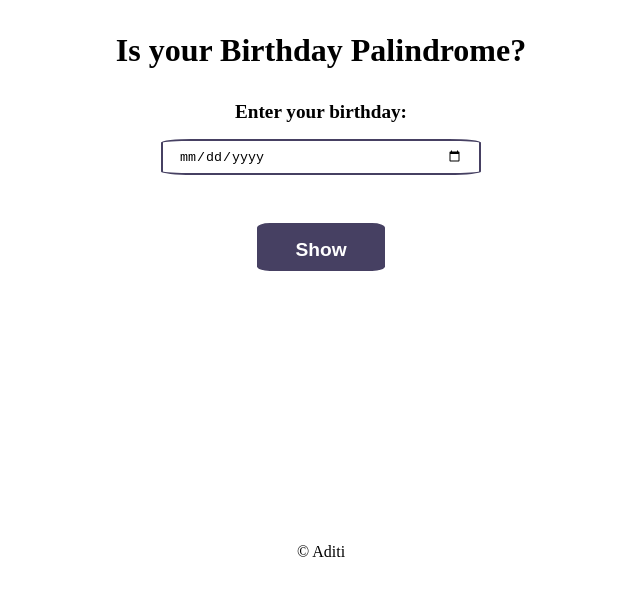
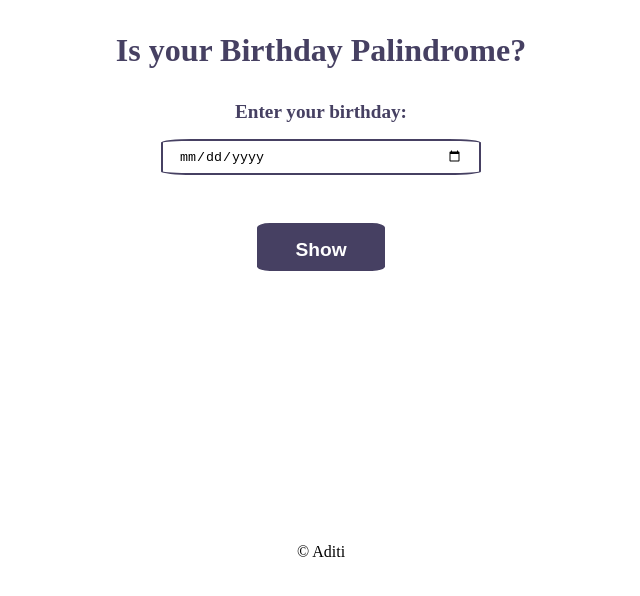
Before and after one commit to Aditi0505/Palindrome-Birthdays, a plain HTML site: page index.html in a window 1280 px wide. Shown: the whole page, without its empty margins (319-959 px from the left). Drawn offline with Linux system fonts and the light colour scheme.

Commit message:
style: add color to h1 and output div

```diff
--- a/script.js
+++ b/script.js
@@ -44,7 +44,7 @@ function clickHandler() {
         nextDate.month +
         "-" +
         nextDate.year +
-        "and you missed by " +
+        " and you missed by " +
         flag +
         " days.";
     } else {
--- a/style.css
+++ b/style.css
@@ -52,7 +52,12 @@ button {
 #output {
   font-size: 30px;
   font-weight: bolder;
+  color: #464062;
 }
 .footer {
   margin-top: 15rem;
 }
+h1,
+p {
+  color: #464062;
+}
```
